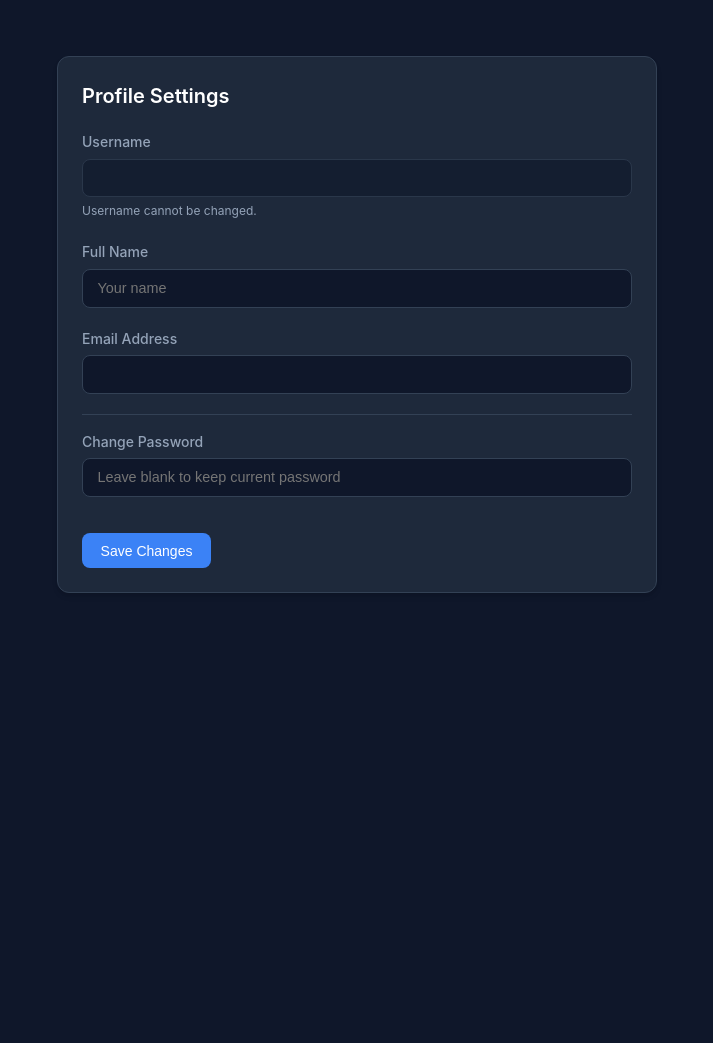
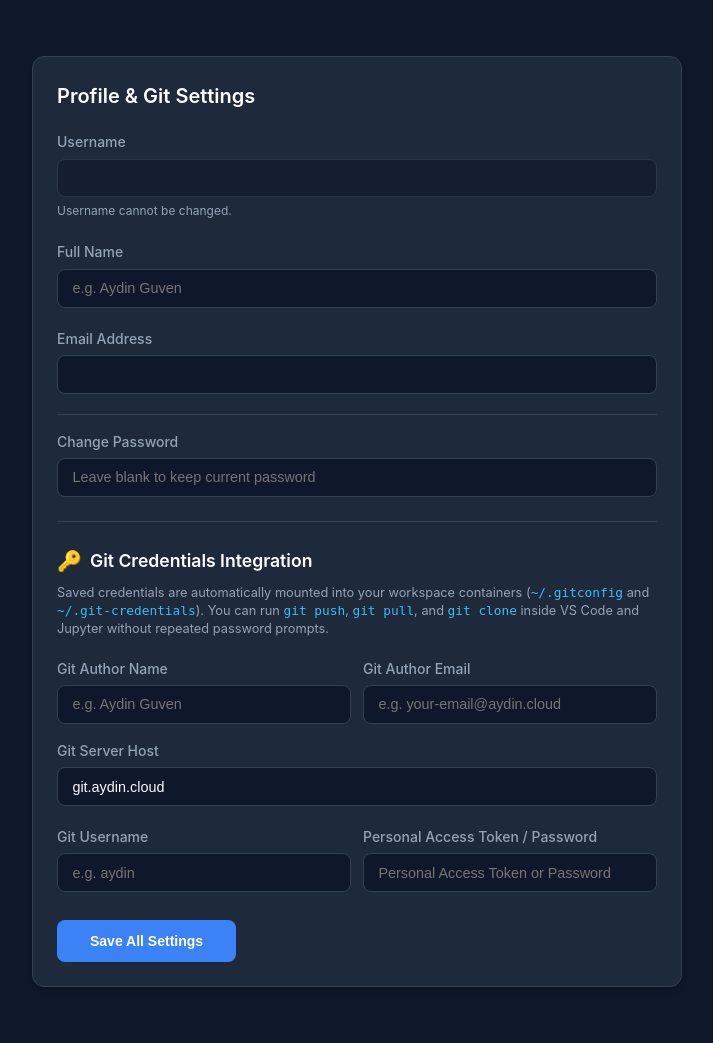
Before and after one commit to aydinguven/devcloud, a FastAPI app: template app/templates/profile.html in a window 1280 px wide. Shown: the part 60-1103 px from the top of the page, without its empty margins (283-996 px from the left). Before the commit the page ends 653 px from the top, so only its background shows below. Run offline with FastAPI, Linux system fonts and the light colour scheme; the template is opened without the code that fills it, so the values that code supplies are empty.

Commit message:
feat(git): add Git credentials integration and fix deletion redirect

```diff
--- a/app/static/js/app.js
+++ b/app/static/js/app.js
@@ -245,8 +245,12 @@ function initActionButtons() {
           return;
         }
 
-        // Reload page to reflect state
-        window.location.reload();
+        // Redirect to dashboard if on detail page, or reload dashboard
+        if (action === "delete" && window.location.pathname.includes("/workspaces/")) {
+          window.location.href = "/";
+        } else {
+          window.location.reload();
+        }
       } catch (err) {
         alert("Action error: " + err.message);
         btn.disabled = false;
--- a/app/templates/profile.html
+++ b/app/templates/profile.html
@@ -3,18 +3,19 @@
 {% block title %}User Profile - {{ app_name }}{% endblock %}
 
 {% block content %}
-<div style="max-width: 600px; margin: 2rem auto;">
+<div style="max-width: 650px; margin: 2rem auto;">
   <div class="card">
     <div class="card-header">
-      <h1 class="card-title">Profile Settings</h1>
+      <h1 class="card-title">Profile & Git Settings</h1>
     </div>
 
     <div id="profile-success" style="display: none; background: var(--success-bg); color: var(--success); border: 1px solid var(--success); padding: 0.75rem; border-radius: 8px; font-size: 0.875rem; margin-bottom: 1.25rem;">
-      Profile updated successfully!
+      Profile & Git credentials updated successfully!
     </div>
     <div id="profile-error" style="display: none; background: var(--danger-bg); color: var(--danger); border: 1px solid var(--danger); padding: 0.75rem; border-radius: 8px; font-size: 0.875rem; margin-bottom: 1.25rem;"></div>
 
     <form id="profile-form">
+      <!-- Account Info -->
       <div class="form-group">
         <label class="form-label" for="profile-username">Username</label>
         <input type="text" id="profile-username" class="form-input" value="{{ user.username }}" disabled style="opacity: 0.6; cursor: not-allowed;">
@@ -23,7 +24,7 @@
 
       <div class="form-group">
         <label class="form-label" for="profile-fullname">Full Name</label>
-        <input type="text" id="profile-fullname" class="form-input" value="{{ user.full_name or '' }}" placeholder="Your name">
+        <input type="text" id="profile-fullname" class="form-input" value="{{ user.full_name or '' }}" placeholder="e.g. Aydin Guven">
       </div>
 
       <div class="form-group">
@@ -31,12 +32,51 @@
         <input type="email" id="profile-email" class="form-input" value="{{ user.email }}" required>
       </div>
 
+      <!-- Password Change -->
       <div class="form-group" style="padding-top: 1rem; border-top: 1px solid var(--border-color);">
         <label class="form-label" for="profile-newpassword">Change Password</label>
         <input type="password" id="profile-newpassword" class="form-input" placeholder="Leave blank to keep current password" minlength="6">
       </div>
 
-      <button type="submit" class="btn btn-primary" style="margin-top: 1rem;">Save Changes</button>
+      <!-- Git Credentials Integration -->
+      <div style="padding-top: 1.5rem; margin-top: 1.5rem; border-top: 1px solid var(--border-color);">
+        <div style="display: flex; align-items: center; gap: 0.5rem; margin-bottom: 0.5rem;">
+          <span style="font-size: 1.25rem;">🔑</span>
+          <h2 style="font-size: 1.1rem; font-weight: 600; color: #fff; margin: 0;">Git Credentials Integration</h2>
+        </div>
+        <p style="font-size: 0.8rem; color: var(--text-muted); margin-bottom: 1.25rem; line-height: 1.4;">
+          Saved credentials are automatically mounted into your workspace containers (<code style="color: #38bdf8;">~/.gitconfig</code> and <code style="color: #38bdf8;">~/.git-credentials</code>). You can run <code style="color: #38bdf8;">git push</code>, <code style="color: #38bdf8;">git pull</code>, and <code style="color: #38bdf8;">git clone</code> inside VS Code and Jupyter without repeated password prompts.
+        </p>
+
+        <div class="grid grid-cols-2" style="gap: 0.75rem; margin-bottom: 1rem;">
+          <div class="form-group" style="margin-bottom: 0;">
+            <label class="form-label" for="profile-gitname">Git Author Name</label>
+            <input type="text" id="profile-gitname" class="form-input" value="{{ user.git_name or user.full_name or '' }}" placeholder="e.g. Aydin Guven">
+          </div>
+          <div class="form-group" style="margin-bottom: 0;">
+            <label class="form-label" for="profile-gitemail">Git Author Email</label>
+            <input type="email" id="profile-gitemail" class="form-input" value="{{ user.git_email or user.email or '' }}" placeholder="e.g. your-email@aydin.cloud">
+          </div>
+        </div>
+
+        <div class="form-group">
+          <label class="form-label" for="profile-gitserver">Git Server Host</label>
+          <input type="text" id="profile-gitserver" class="form-input" value="{{ user.git_server or 'git.aydin.cloud' }}" placeholder="git.aydin.cloud">
+        </div>
+
+        <div class="grid grid-cols-2" style="gap: 0.75rem;">
+          <div class="form-group" style="margin-bottom: 0;">
+            <label class="form-label" for="profile-gituser">Git Username</label>
+            <input type="text" id="profile-gituser" class="form-input" value="{{ user.git_username or '' }}" placeholder="e.g. aydin">
+          </div>
+          <div class="form-group" style="margin-bottom: 0;">
+            <label class="form-label" for="profile-gittoken">Personal Access Token / Password</label>
+            <input type="password" id="profile-gittoken" class="form-input" value="{{ user.git_token or '' }}" placeholder="Personal Access Token or Password">
+          </div>
+        </div>
+      </div>
+
+      <button type="submit" class="btn btn-primary" style="margin-top: 1.75rem; padding: 0.75rem 2rem; font-weight: 600;">Save All Settings</button>
     </form>
   </div>
 </div>
@@ -49,13 +89,26 @@ document.getElementById("profile-form").addEventListener("submit", async (e) =>
   const full_name = document.getElementById("profile-fullname").value.trim();
   const email = document.getElementById("profile-email").value.trim();
   const newPassword = document.getElementById("profile-newpassword").value;
+  const git_name = document.getElementById("profile-gitname").value.trim();
+  const git_email = document.getElementById("profile-gitemail").value.trim();
+  const git_server = document.getElementById("profile-gitserver").value.trim();
+  const git_username = document.getElementById("profile-gituser").value.trim();
+  const git_token = document.getElementById("profile-gittoken").value.trim();
   const successBox = document.getElementById("profile-success");
   const errorBox = document.getElementById("profile-error");
 
   successBox.style.display = "none";
   errorBox.style.display = "none";
 
-  const payload = { full_name, email };
+  const payload = {
+    full_name,
+    email,
+    git_name,
+    git_email,
+    git_server,
+    git_username,
+    git_token,
+  };
   if (newPassword && newPassword.length >= 6) {
     payload.password = newPassword;
   }
```
Also changed, not shown: app/models/user.py (+8 -0 lines), app/orchestrator/podman_service.py (+54 -8 lines), app/routes/auth_routes.py (+15 -0 lines), app/routes/workspace_routes.py (+24 -1 lines), app/schemas/user.py (+10 -0 lines), tests/test_profile.py (+18 -0 lines).
